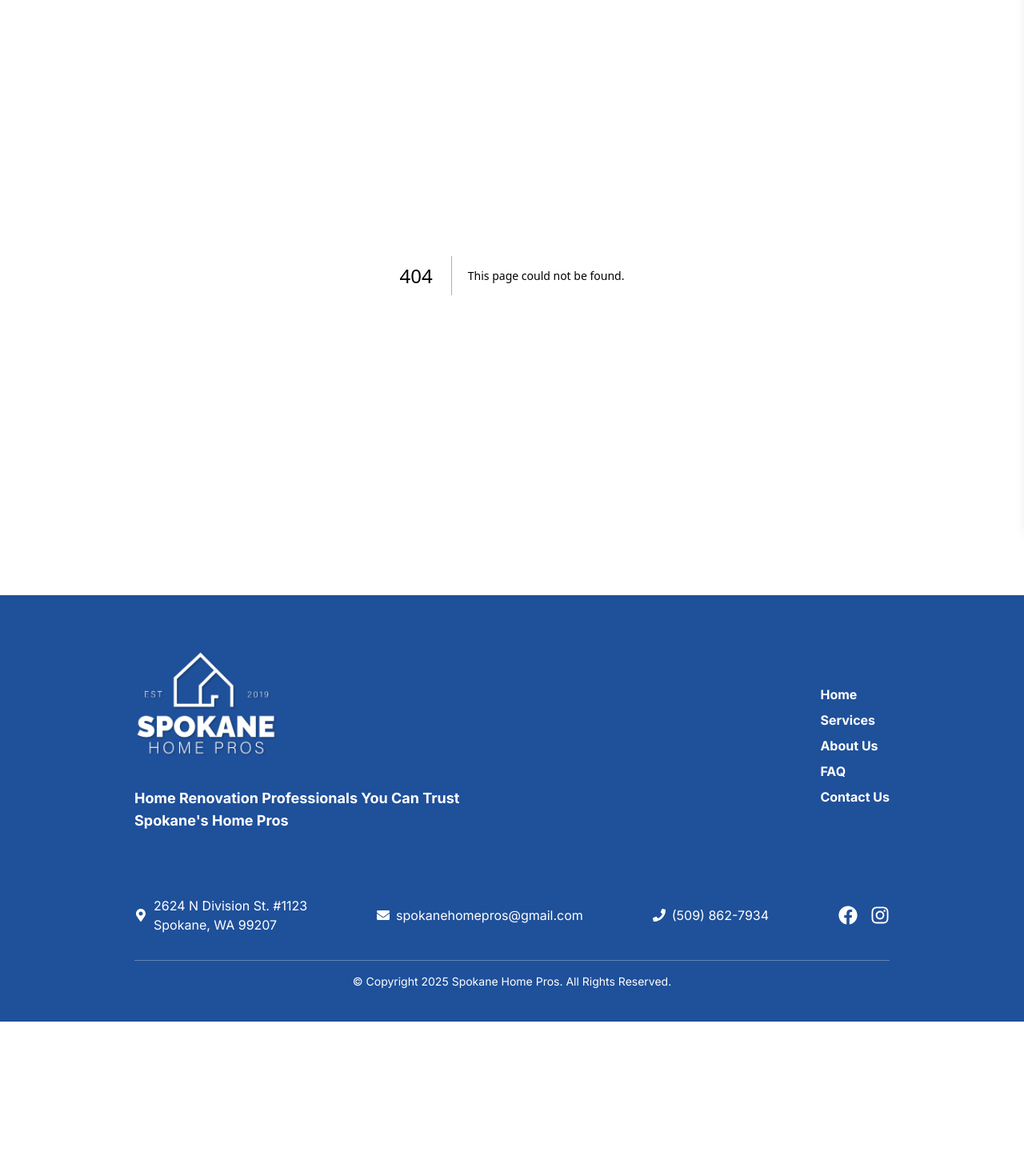
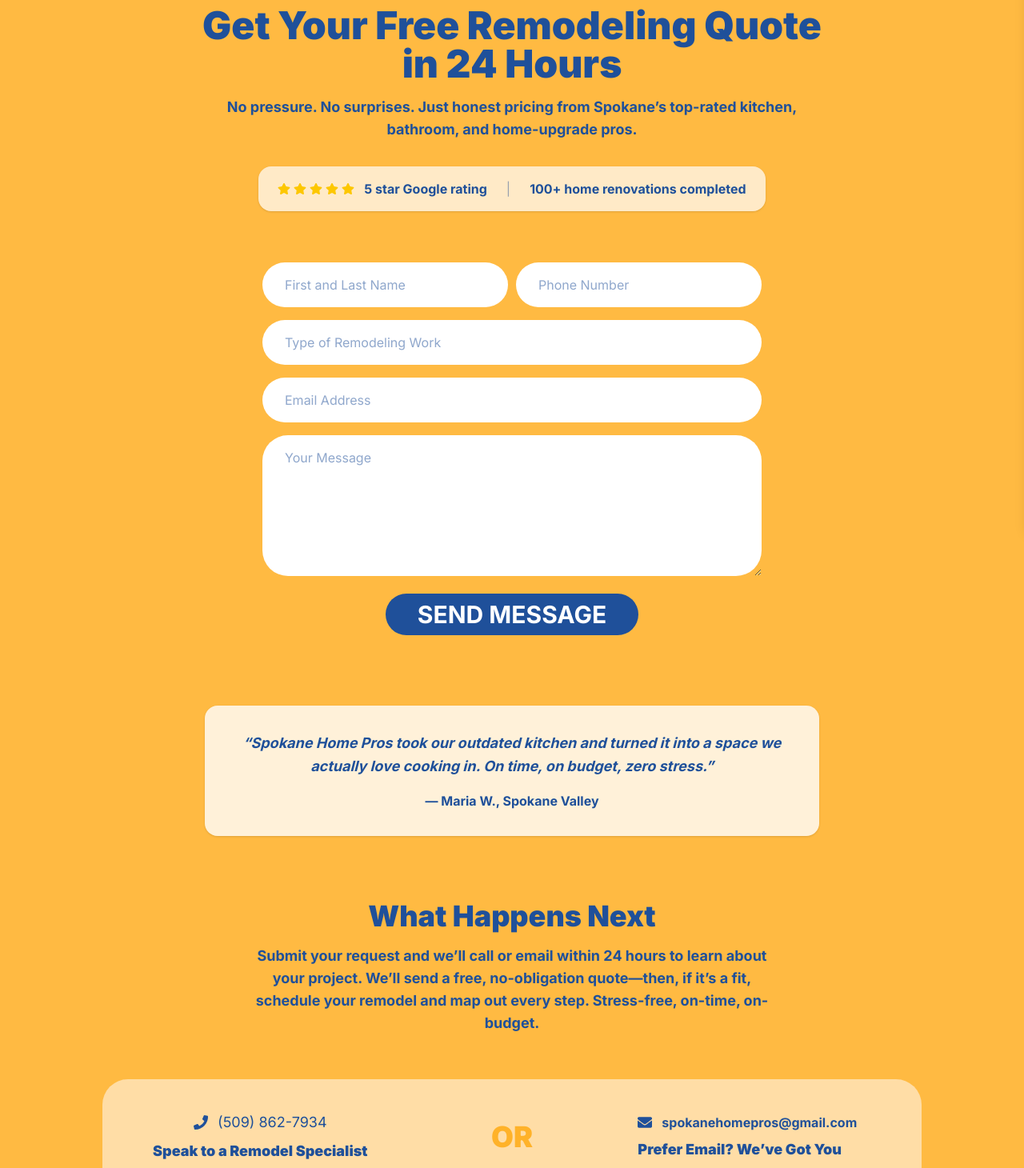
Before and after one commit to JordanMoureau/spokane-home-pros, a Next.js app: page /fast-quote in a window 1280 px wide. Before the commit this address had no page. Shown: the part 140-1600 px from the top of the page at 80% size. Before the commit the page ends 1417 px from the top, so only its background shows below. Built offline with nearby package versions, Linux system fonts and the light colour scheme.

Commit message:
metadata conversion optimized page day one

```diff
--- /dev/null
+++ b/src/app/components/ExitIntentModal.js
@@ -0,0 +1,69 @@
+"use client";
+
+import { useEffect, useState } from "react";
+
+export default function ExitIntentModal({ onSubmit }) {
+  const [isOpen, setIsOpen] = useState(false);
+  const [phone, setPhone] = useState("");
+
+  useEffect(() => {
+    const hasSeenPopup = sessionStorage.getItem("exitIntentShown");
+
+    const handleMouseLeave = (e) => {
+      if (e.clientY <= 0 && !hasSeenPopup) {
+        setIsOpen(true);
+        sessionStorage.setItem("exitIntentShown", "true"); // ← session-only
+      }
+    };
+
+    window.addEventListener("mouseout", handleMouseLeave);
+    return () => window.removeEventListener("mouseout", handleMouseLeave);
+  }, []);
+
+  useEffect(() => {
+    document.body.style.overflow = isOpen ? "hidden" : "auto";
+  }, [isOpen]);
+
+  const handleSubmit = () => {
+    if (!phone) return;
+    onSubmit(phone);
+    setIsOpen(false);
+  };
+
+  if (!isOpen) return null;
+
+  return (
+    <div className="fixed inset-0 z-50 flex items-center justify-center bg-black/60 px-4">
+      <div className="w-full max-w-md bg-white rounded-2xl p-8 text-center">
+        <h3 className="text-2xl font-bold mb-2">
+          We’ll call you within 24 hrs 📞
+        </h3>
+        <p className="mb-6">
+          Drop your number and a remodel specialist will reach out.
+        </p>
+
+        <input
+          type="tel"
+          placeholder="(509) 555-1234"
+          className="w-full border border-gray-300 rounded-lg p-3 mb-4 focus:outline-none focus:ring-2 focus:ring-[#1f509a]"
+          value={phone}
+          onChange={(e) => setPhone(e.target.value)}
+        />
+
+        <button
+          onClick={handleSubmit}
+          className="w-full bg-[#f57c00] text-white font-semibold py-3 rounded-lg hover:bg-[#f57b00be] transition"
+        >
+          Call Me!
+        </button>
+
+        <button
+          onClick={() => setIsOpen(false)}
+          className="mt-4 text-sm text-gray-500 hover:underline"
+        >
+          No thanks
+        </button>
+      </div>
+    </div>
+  );
+}
--- /dev/null
+++ b/src/app/components/ExitIntentWrapper.js
@@ -0,0 +1,12 @@
+"use client";
+
+import ExitIntentModal from "./ExitIntentModal";
+
+export default function ExitIntentWrapper() {
+  const handleExitLead = (phone) => {
+    console.log("Exit-intent phone lead captured:", phone);
+    // You can send to an API, Zapier, or fire a conversion here
+  };
+
+  return <ExitIntentModal onSubmit={handleExitLead} />;
+}
--- a/src/app/components/Footer.js
+++ b/src/app/components/Footer.js
@@ -51,6 +51,9 @@
 
               <Link href="/quote" className="block">
                 Contact Us
+              </Link>
+              <Link href="/fast-quote" className="block">
+                Fast Quote
               </Link>
             </nav>
           </div>
--- /dev/null
+++ b/src/app/fast-quote/page.js
@@ -0,0 +1,97 @@
+import ContactForm from "../components/ContactForm";
+import ExitIntentWrapper from "../components/ExitIntentWrapper";
+import { FaStar, FaPhone, FaEnvelope } from "react-icons/fa";
+
+export const dynamic = "force-static";
+
+export const metadata = {
+  title: "Fast Remodeling Quote | Spokane Home Pros",
+  description:
+    "Need a remodeling quote fast? Submit your request and get a callback within 24 hours. Kitchen, bathroom, and whole-home upgrades in Spokane WA.",
+};
+
+export default function FastQuotePage() {
+  return (
+    <main className="min-h-screen bg-[#ffba42] blue">
+      {/* 🔒 Hero + trust bar */}
+      <section className="flex flex-col items-center text-center py-16 px-6">
+        <h1 className="text-5xl max-w-4xl font-bold mb-4">
+          Get Your Free Remodeling Quote in&nbsp;24 Hours
+        </h1>
+        <p className="text-lg max-w-3xl">
+          No pressure. No surprises. Just honest pricing from Spokane’s
+          top-rated kitchen, bathroom, and home-upgrade pros.
+        </p>
+
+        {/* ⭐ Trust badge bar */}
+        <div className="flex flex-col sm:flex-row items-center gap-6 bg-white/70 rounded-2xl py-4 px-6 mt-8 shadow">
+          <div className="flex items-center gap-1">
+            {Array.from({ length: 5 }).map((_, i) => (
+              <FaStar key={i} className="text-yellow-400" />
+            ))}
+            <span className="font-semibold ml-2">5 star Google rating</span>
+          </div>
+          <span className="hidden sm:block text-gray-400">|</span>
+          <div className="font-semibold">100+ home renovations completed</div>
+        </div>
+
+        {/* 📄 Lead form */}
+        <div className="mt-10 w-full max-w-2xl">
+          <ContactForm />
+        </div>
+
+        {/* ✅ Testimonial snippet */}
+        <div className="bg-white/80 rounded-2xl shadow p-8 mt-16 max-w-3xl">
+          <p className="italic text-lg leading-relaxed">
+            “Spokane Home Pros took our outdated kitchen and turned it into a
+            space we actually love cooking in. On time, on budget, zero stress.”
+          </p>
+          <p className="font-semibold mt-4">— Maria W., Spokane Valley</p>
+        </div>
+
+        {/* 👣 What happens next */}
+        <div className="max-w-4xl mt-20 text-center">
+          <h2 className="text-4xl font-semibold mb-4">What Happens Next</h2>
+          <p className="text-lg max-w-2xl mx-auto">
+            Submit your request and we’ll call or email within 24 hours to learn
+            about your project. We’ll send a free, no-obligation quote—then, if
+            it’s a fit, schedule your remodel and map out every step.
+            Stress-free, on-time, on-budget.
+          </p>
+        </div>
+
+        {/* ☎ / ✉ Quick-contact strip */}
+        <div className="bg-[#FFDDA6] mt-14 p-10 w-full max-w-5xl rounded-4xl flex flex-col md:flex-row items-center justify-between gap-6">
+          <div className="w-full md:w-1/3 flex flex-col items-center">
+            <a
+              href="tel:5098627934"
+              className="flex items-center hover:opacity-90 transition"
+            >
+              <FaPhone className="blue mr-3" size={18} />
+              <span className="text-lg">(509)&nbsp;862-7934</span>
+            </a>
+            <h2 className="text-lg mt-2">Speak to a Remodel Specialist</h2>
+          </div>
+
+          <div className="w-full md:w-auto text-[#FFB229] text-center">
+            <h2 className="text-4xl font-bold">OR</h2>
+          </div>
+
+          <div className="w-full md:w-1/3 flex flex-col items-center md:items-start text-center md:text-left">
+            <a
+              href="mailto:spokanehomepros@gmail.com"
+              className="flex items-center hover:opacity-90 transition"
+            >
+              <FaEnvelope className="blue mr-3" size={18} />
+              <span className="font-bold">spokanehomepros@gmail.com</span>
+            </a>
+            <h2 className="text-lg mt-2">Prefer Email? We’ve Got You</h2>
+          </div>
+        </div>
+      </section>
+
+      {/* 🪤 Exit-intent modal */}
+      <ExitIntentWrapper />
+    </main>
+  );
+}
--- a/src/app/quote/page.js
+++ b/src/app/quote/page.js
@@ -16,7 +16,7 @@
         <h1 className="text-5xl max-w-4xl font-bold mb-4">
           Start Your Remodel With a Fast, Free Quote from Spokane's Top Pros
         </h1>
-        <p className="text-lg max-w-2xl text-center">
+        <p className="text-lg max-w-3xl text-center">
           Tell us what you need, and we'll get back to you with a customized
           quote that fits your budget and timeline. From kitchen renovations to
           bathroom remodels and home improvements, we offer honest pricing and
--- a/src/app/tips-and-tricks/[slug]/page.js
+++ b/src/app/tips-and-tricks/[slug]/page.js
@@ -1,21 +1,49 @@
-"use client";
-import { useParams } from "next/navigation";
-import { posts } from "../posts"; // adjust if the path is different
+// src/app/tips-and-tricks/[slug]/page.js
+import { posts } from "@/app/tips-and-tricks/posts";
 
-export default function TipPage() {
-  const { slug } = useParams();
+export async function generateStaticParams() {
+  return posts.map((p) => ({ slug: p.slug }));
+}
 
-  // Find the post by slug
-  const post = posts.find((post) => post.slug === slug);
+export async function generateMetadata({ params }) {
+  const post = posts.find((p) => p.slug === params.slug);
 
   if (!post) {
-    return <div className="p-6 text-center text-red-600">Post not found.</div>;
+    return {
+      title: "Post not found | Spokane Home Pros",
+      description: "The article you’re looking for doesn’t exist.",
+    };
   }
 
+  return {
+    title: `${post.title} | Spokane Home Pros`,
+    description: post.preview,
+    alternates: {
+      canonical: `https://yourdomain.com/tips-and-tricks/${post.slug}`,
+    },
+    openGraph: {
+      type: "article",
+      title: post.title,
+      description: post.preview,
+      url: `https://yourdomain.com/tips-and-tricks/${post.slug}`,
+    },
+    twitter: {
+      card: "summary",
+      title: post.title,
+      description: post.preview,
+    },
+  };
+}
+
+export default function PostPage({ params }) {
+  const post = posts.find((p) => p.slug === params.slug);
+  if (!post)
+    return <section className="p-6  text-center">Post not found.</section>;
+
   return (
-    <section className="max-w-3xl blue mx-auto px-6 py-12">
+    <section className="max-w-3xl my-30 blue mx-auto px-6 py-12">
       <h1 className="text-4xl font-bold mb-4">{post.title}</h1>
-      <p className="text-sm  mb-8">{post.date}</p>
+      <p className="text-sm mb-8">{post.date}</p>
       <div className="prose prose-lg">{post.content}</div>
     </section>
   );
--- a/src/app/tips-and-tricks/page.js
+++ b/src/app/tips-and-tricks/page.js
@@ -7,7 +7,32 @@
 export const metadata = {
   title: "Tips & Tricks for Home Improvement | Spokane Home Pros",
   description:
-    "Explore practical remodeling and repair tips from Spokane's trusted home improvement experts.",
+    "Explore practical remodeling and repair tips from Spokane's trusted home-improvement experts.",
+  alternates: {
+    canonical: "https://yourdomain.com/tips-and-tricks",
+  },
+  openGraph: {
+    type: "website",
+    title: "Tips & Tricks for Home Improvement | Spokane Home Pros",
+    description:
+      "Discover practical remodeling and repair tips from Spokane’s trusted pros.",
+    url: "https://spokanehomepros.com/tips-and-tricks",
+    images: [
+      {
+        url: "/images/tips-cover.jpg", // 1200×630 preferred
+        width: 1200,
+        height: 630,
+        alt: "Remodeled Spokane kitchen with white cabinets and warm lighting",
+      },
+    ],
+  },
+  twitter: {
+    card: "summary_large_image",
+    title: "Home-Improvement Tips & Tricks",
+    description:
+      "Weekly remodeling insights from Spokane Home Pros—level-up your space with confidence.",
+    images: ["/images/tips-cover.jpg"],
+  },
 };
 
 export default function TipsPage() {
```
